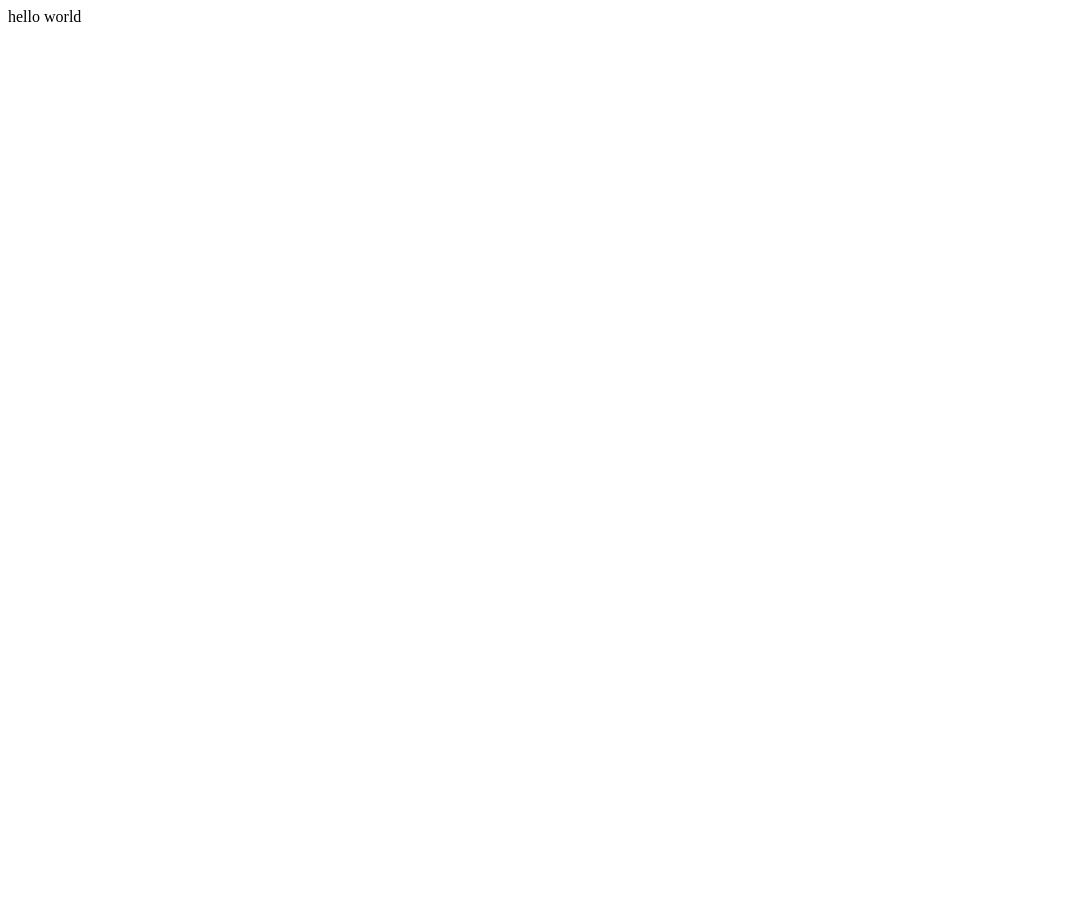
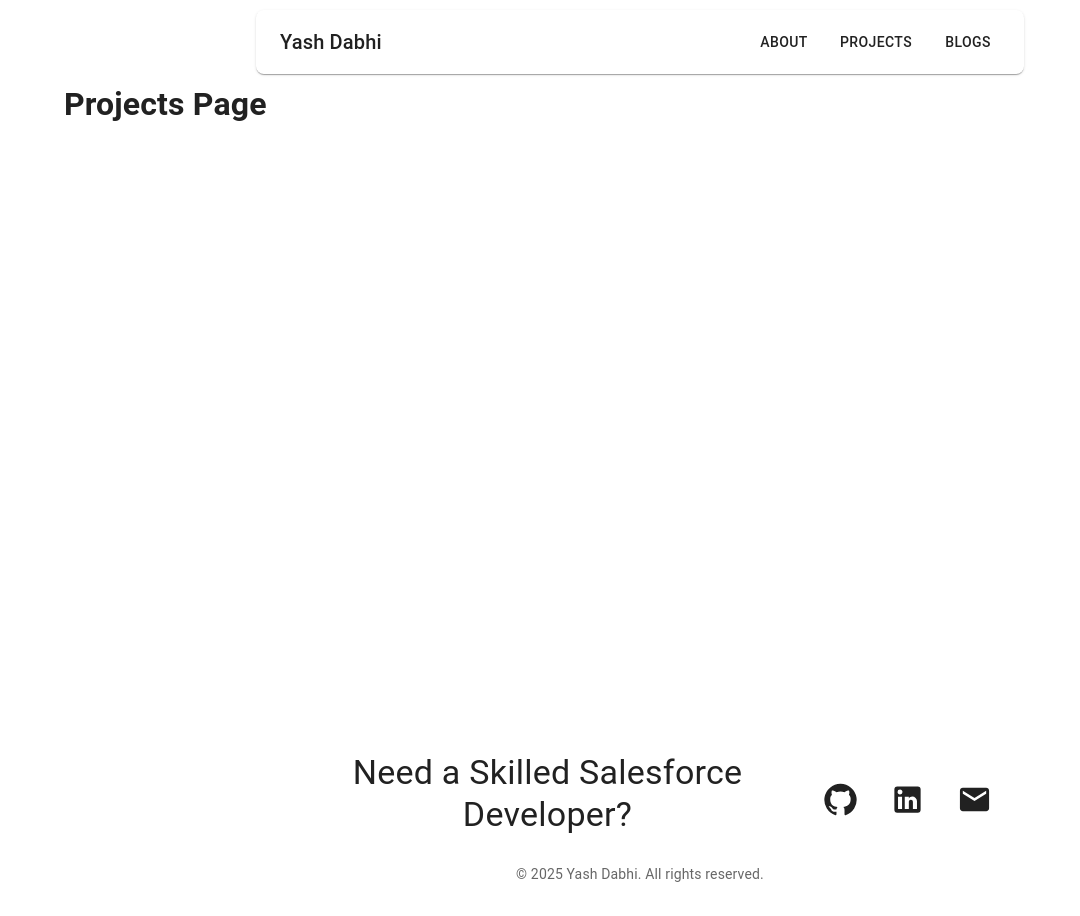
Before and after one commit to yashdabhi1/yashdabhi.in, a React (Create React App) app: page /projects in a window 1280 px wide. Shown: the whole page, without its empty margins (0-1080 px from the left). Before the commit the page ends 800 px from the top, so only its background shows below. Built offline with nearby package versions, Linux system fonts and the light colour scheme.

Commit message:
added nav-footer

```diff
--- a/src/App.js
+++ b/src/App.js
@@ -1,11 +1,28 @@
+import React from 'react';
+import { BrowserRouter as Router, Routes, Route } from 'react-router-dom';
+import { CssBaseline, Container } from '@mui/material';
 
+import Home from './pages/Home';
+import Projects from './pages/Projects';
+import Blogs from './pages/Blogs';
+import Navbar from './components/Navbar';
+import Footer from './components/Footer';
 
-function App() {
+export default function App() {
   return (
-    <div>
-      hello world
-    </div>
+    <>
+      <CssBaseline />
+      <Router>
+        <Navbar />
+        <Container sx={{ mt: { xs: 8, md: 10 }, minHeight: '80vh' }}>
+          <Routes>
+            <Route path="/" element={<Home />} />
+            <Route path="/projects" element={<Projects />} />
+            <Route path="/blogs" element={<Blogs />} />
+          </Routes>
+        </Container>
+        <Footer />
+      </Router>
+    </>
   );
 }
-
-export default App;
--- /dev/null
+++ b/src/components/Footer.jsx
@@ -0,0 +1,43 @@
+import React from 'react';
+import { Box, Container, Typography, IconButton, Stack } from '@mui/material';
+import { GitHub, LinkedIn, Email } from '@mui/icons-material';
+
+const Footer = () => {
+  return (
+    <Box
+      component="footer"
+      sx={{
+        mt: 8,
+        py: 4,
+        backgroundColor: 'transparent',
+        textAlign: 'center',
+        width: '60%',
+        margin: '0 auto'
+      }}
+    >
+      <Container>
+        <Box sx={{ display: 'flex', justifyContent: 'space-around', alignItems: 'center', mb: 2 }}>
+          <Typography variant="h4" gutterBottom>
+            Need a Skilled Salesforce Developer?
+          </Typography>
+          <Stack direction="row" spacing={2} justifyContent="center">
+            <IconButton href="https://github.com/yashdabhi1" target="_blank" color="inherit">
+              <GitHub fontSize="large" />
+            </IconButton>
+            <IconButton href="https://linkedin.com/in/yash-dabhi1" target="_blank" color="inherit">
+              <LinkedIn fontSize="large"/>
+            </IconButton>
+            <IconButton href="mailto:dabhiyash11111@gmail.com" color="inherit">
+              <Email fontSize="large"/>
+            </IconButton>
+          </Stack>
+        </Box>
+        <Typography variant="body2" color="text.secondary" sx={{ mt: 2 }}>
+          &copy; 2025 Yash Dabhi. All rights reserved.
+        </Typography>
+      </Container>
+    </Box>
+  );
+};
+
+export default Footer;
--- /dev/null
+++ b/src/components/Navbar.jsx
@@ -0,0 +1,75 @@
+import React from 'react';
+import { AppBar, Toolbar, Typography, IconButton, Box, Button, Drawer, List, ListItem, ListItemText } from '@mui/material';
+import { Link as RouterLink } from 'react-router-dom';
+import { Menu as MenuIcon } from '@mui/icons-material';
+import useMediaQuery from '@mui/material/useMediaQuery';
+
+const Navbar = () => {
+  const isMobile = useMediaQuery('(max-width:900px)');
+  const [drawerOpen, setDrawerOpen] = React.useState(false);
+
+  const toggleDrawer = () => setDrawerOpen(!drawerOpen);
+
+  const navItems = [
+    { label: 'About', path: '/' },
+    { label: 'Projects', path: '/projects' },
+    { label: 'Blogs', path: '/blogs' },
+  ];
+
+  return (
+    <AppBar
+      position="fixed"
+      color="transparent"
+      elevation={1}
+      sx={{
+        backdropFilter: 'blur(10px)',
+        width: '60%',
+        margin: '0 auto',
+        mt: '10px',
+        borderRadius: '8px',
+        left: 0,
+        right: 0
+      }}
+    >
+      <Toolbar>
+        <Typography
+          variant="h6"
+          component={RouterLink}
+          to="/"
+          sx={{ flexGrow: 1, textDecoration: 'none', color: 'inherit' }}
+        >
+          Yash Dabhi
+        </Typography>
+
+        {isMobile ? (
+          <>
+            <IconButton color="inherit" onClick={toggleDrawer}>
+              <MenuIcon />
+            </IconButton>
+            <Drawer anchor="right" open={drawerOpen} onClose={toggleDrawer}>
+              <Box sx={{ width: 200 }} role="presentation" onClick={toggleDrawer}>
+                <List>
+                  {navItems.map(({ label, path }) => (
+                    <ListItem button key={label} component={RouterLink} to={path}>
+                      <ListItemText primary={label} />
+                    </ListItem>
+                  ))}
+                </List>
+              </Box>
+            </Drawer>
+          </>
+        ) : (
+          <Box sx={{ display: 'flex', gap: 2 }}>
+            {navItems.map(({ label, path }) => (
+              <Button key={label} component={RouterLink} to={path} color="inherit">
+                {label}
+              </Button>
+            ))}
+          </Box>
+        )}
+      </Toolbar>
+    </AppBar>
+  );
+};
+
+export default Navbar;
--- a/src/index.css
+++ b/src/index.css
@@ -0,0 +1,3 @@
+*{
+  background-color: black;
+}
--- /dev/null
+++ b/src/pages/Blogs.jsx
@@ -0,0 +1,11 @@
+import React from 'react'
+
+const Blogs = () => {
+  return (
+    <div>
+      <h1>Blogs Page</h1>
+    </div>
+  )
+}
+
+export default Blogs
--- /dev/null
+++ b/src/pages/Home.jsx
@@ -0,0 +1,11 @@
+import React from 'react'
+
+const Home = () => {
+  return (
+    <div>
+        <h1>Home Page</h1>
+    </div>
+  )
+}
+
+export default Home
--- /dev/null
+++ b/src/pages/Projects.jsx
@@ -0,0 +1,11 @@
+import React from 'react'
+
+const Projects = () => {
+  return (
+    <div>
+        <h1>Projects Page</h1>
+    </div>
+  )
+}
+
+export default Projects
```
Also changed, not shown: package.json (+7 -0 lines), src/components/ThemeTransitionOverlay.jsx (added, +37 -0 lines), src/components/BlogPost.jsx (added), src/components/ProjectCard.jsx (added), 1 other file (tests, documents, lock files or other folders).
